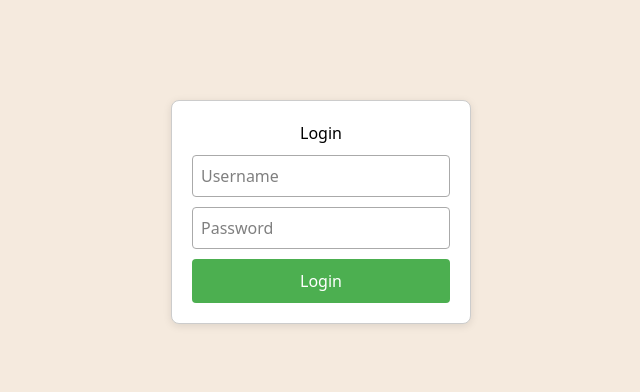
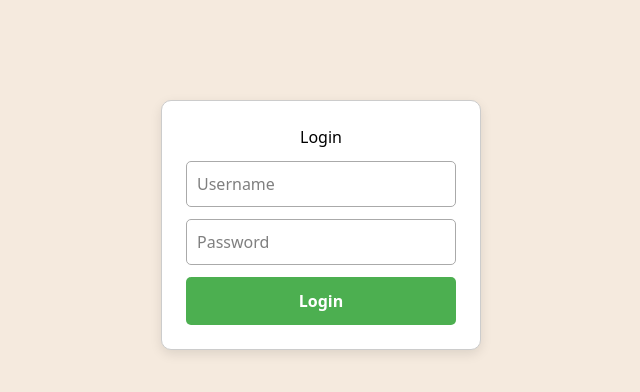
Before and after one commit to SergeiSKY-K/Market-Frontend-Planto, a React (Vite) app: page /login in a window 1280 px wide. Shown: the top 392 px of the page, without its empty margins (319-959 px from the left). Built offline with nearby package versions, Linux system fonts and the light colour scheme; no server answers.

Commit message:
fixing before deploying

```diff
--- a/src/components/LoginForm.tsx
+++ b/src/components/LoginForm.tsx
@@ -9,13 +9,20 @@ const LoginForm = () => {
     const navigate = useNavigate();
     const [username, setUsername] = useState("");
     const [password, setPassword] = useState("");
+    const [loading, setLoading] = useState(false);
+    const [error, setError] = useState("");
 
     const handleLogin = async () => {
+        setLoading(true);
+        setError("");
         try {
             await login({ username, password }, dispatch);
             navigate("/products");
-        } catch (err) {
+        } catch (err: any) {
+            setError("Login failed. Please check your credentials.");
             console.error("Login failed", err);
+        } finally {
+            setLoading(false);
         }
     };
 
@@ -24,14 +31,14 @@ const LoginForm = () => {
             style={{
                 display: "flex",
                 flexDirection: "column",
-                maxWidth: "300px",
+                maxWidth: "320px",
                 margin: "100px auto",
-                padding: "20px",
+                padding: "24px",
                 border: "1px solid #ccc",
-                borderRadius: "8px",
-                boxShadow: "0 2px 8px rgba(0, 0, 0, 0.1)",
-                backgroundColor: "white",
-                gap: "10px",
+                borderRadius: "10px",
+                boxShadow: "0 4px 12px rgba(0, 0, 0, 0.1)",
+                backgroundColor: "#fff",
+                gap: "12px",
             }}
         >
             <h2 style={{ textAlign: "center" }}>Login</h2>
@@ -39,28 +46,33 @@ const LoginForm = () => {
             <input
                 placeholder="Username"
                 value={username}
-                onChange={e => setUsername(e.target.value)}
-                style={{ padding: "8px", borderRadius: "4px", border: "1px solid #aaa" }}
+                onChange={(e) => setUsername(e.target.value)}
+                style={{ padding: "10px", borderRadius: "5px", border: "1px solid #aaa" }}
             />
             <input
                 placeholder="Password"
                 type="password"
                 value={password}
-                onChange={e => setPassword(e.target.value)}
-                style={{ padding: "8px", borderRadius: "4px", border: "1px solid #aaa" }}
+                onChange={(e) => setPassword(e.target.value)}
+                style={{ padding: "10px", borderRadius: "5px", border: "1px solid #aaa" }}
             />
+
+            {error && <div style={{ color: "red", fontSize: "14px" }}>{error}</div>}
+
             <button
                 onClick={handleLogin}
+                disabled={loading}
                 style={{
-                    padding: "10px",
-                    backgroundColor: "#4CAF50",
+                    padding: "12px",
+                    backgroundColor: loading ? "#aaa" : "#4CAF50",
                     color: "white",
                     border: "none",
-                    borderRadius: "4px",
-                    cursor: "pointer",
+                    borderRadius: "5px",
+                    cursor: loading ? "not-allowed" : "pointer",
+                    fontWeight: "bold",
                 }}
             >
-                Login
+                {loading ? "Logging in..." : "Login"}
             </button>
         </div>
     );
--- a/src/features/api/axiosInstance.ts
+++ b/src/features/api/axiosInstance.ts
@@ -1,11 +1,13 @@
 import axios from "axios";
 import { store } from "../../store/store.ts";
 import { setAccessToken } from "../../store/tokenSlice";
+
 
 const axiosInstance = axios.create({
     baseURL: import.meta.env.VITE_BASE_API_URL,
     withCredentials: true,
 });
+
 
 axiosInstance.interceptors.request.use((config) => {
     const token = store.getState().token.accessToken;
@@ -15,22 +17,32 @@ axiosInstance.interceptors.request.use((config) => {
     return config;
 });
 
+
 axiosInstance.interceptors.response.use(
     (response) => response,
     async (error) => {
         const originalRequest = error.config;
 
-        if ((error.response?.status === 403 || error.response?.status === 401) && !originalRequest._retry) {
+
+        if ((error.response?.status === 401 || error.response?.status === 403) && !originalRequest._retry) {
             originalRequest._retry = true;
             try {
-                const refreshResponse = await axiosInstance.get("/auth/refresh", {
-                    withCredentials: true,
-                });
+
+                const refreshResponse = await axios.get(
+                    `${import.meta.env.VITE_BASE_API_URL}/auth/refresh`,
+                    { withCredentials: true }
+                );
 
                 const newAccessToken = refreshResponse.headers["authorization"]?.split(" ")[1];
+
                 if (newAccessToken) {
+
                     store.dispatch(setAccessToken(newAccessToken));
+
+
                     originalRequest.headers["Authorization"] = `Bearer ${newAccessToken}`;
+
+
                     return axiosInstance(originalRequest);
                 }
             } catch (refreshError) {
--- a/src/features/api/productAction.ts
+++ b/src/features/api/productAction.ts
@@ -32,7 +32,9 @@ export const getProductsTable = async (page: number, sort?: Sort) => {
         direction: sort.direction
     };
 
+
     const { data } = await axiosInstance.post<answerTable>(URL, payload);
+
     const products: Product[] = data.content.map((p: Product) =>
         new Product(p.id, p.name, p.category, p.quantity, p.price, p.imageUrl, p.description)
     );
@@ -42,11 +44,10 @@ export const getProductsTable = async (page: number, sort?: Sort) => {
     return { products, pages: data.page.totalPages };
 };
 
-
 export const addProductToTable = async (product: Product, imageFile: Blob) => {
     const BASE_URL = import.meta.env.VITE_BASE_PRODUCT_URL;
     const imageUrl = imageFile ? await uploadFile(imageFile, product.name) : "";
-    const URL = `${BASE_URL}/create`;
+    const URL = BASE_URL; // endpoint: POST /product
 
     const payload = {
         name: product.name,
@@ -70,7 +71,7 @@ export const removeProductFromTable = async (id: string) => {
 
 export const updateProduct = async (product: Product, imageFile: Blob) => {
     const BASE_URL = import.meta.env.VITE_BASE_PRODUCT_URL;
-    const URL = `${BASE_URL}/update/${product.id}`;
+    const URL = `${BASE_URL}/${product.id}`; // endpoint: PUT /product/{id}
 
     if (imageFile.size !== 0) {
         product.imageUrl = await uploadFile(imageFile, product.name);
--- a/src/store/store.ts
+++ b/src/store/store.ts
@@ -11,3 +11,6 @@ export const store = configureStore({
 
 export type RootState = ReturnType<typeof store.getState>;
 export type AppDispatch = typeof store.dispatch;
+
+
+export default store;
```
